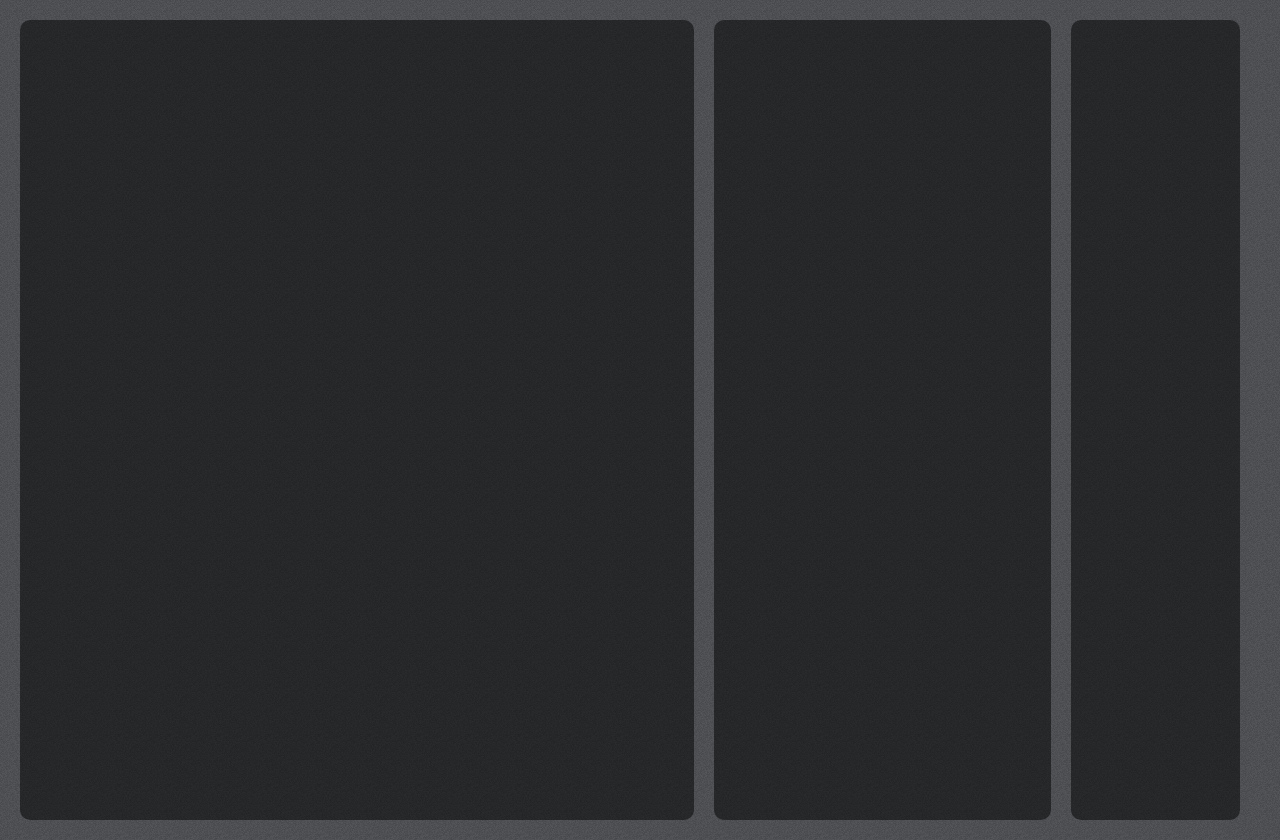
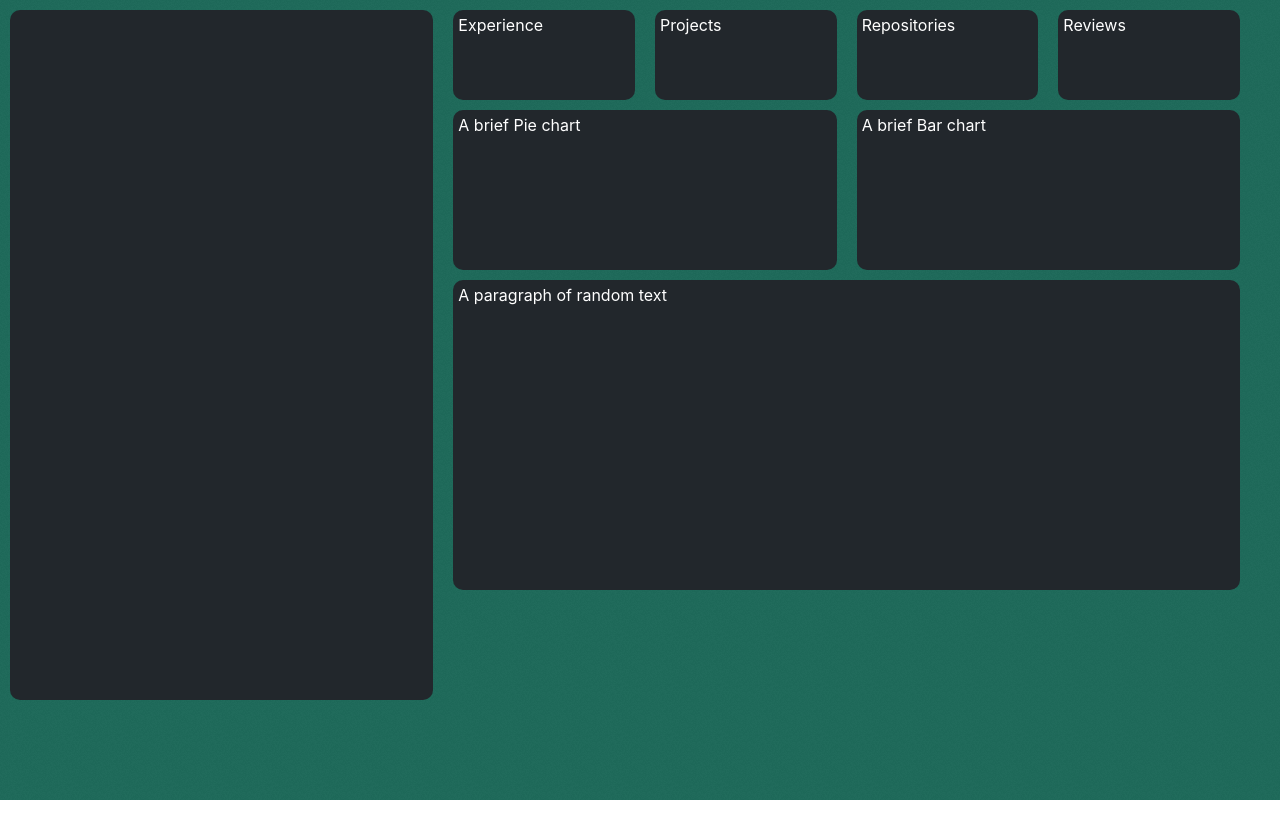
Before and after one commit to Jonathan001121/fitproclub, a React (Vite) app: page /dashboard in a window 1280 px wide. After the commit the page ends 800 px from the top, so only its background shows below. Built offline with nearby package versions, Linux system fonts and the light colour scheme.

Commit message:
dashboard draft 2

```diff
--- a/src/Components/Dashboard/Dashboard.css
+++ b/src/Components/Dashboard/Dashboard.css
@@ -1,24 +1,67 @@
+
 .dashboard {
     display: flex;
     justify-content: space-between;
     height: 100vh;
-    padding: 20px;
+
+    background-color: rgba(10, 119, 94, 0.673)
   }
+.left {
+  flex: 1;
+  margin: 10px;
+  height:85%;
+}
+
+.right {
+  flex: 2;
+  margin-left: 10px;
+  margin-right: 10px;
+  height:90%;
+}
 
 .container {
     border-radius: 10px;
-    background-color: rgba(0,0,0,0.5);
+    background-color: rgb(34, 39, 44);
     margin-right: 20px;
-}
+    padding: 5px;
+    color: white;
+  }
 
 .large {
-    flex: 2;
+  width: 100%;
+  height:100%;
+
 }
 
 .medium {
-    flex: 1;
+  width: 100%;
+  height: 150px;
+
 }
 
 .small {
-    flex: 0.5;
+  width: 100%;
+  height: 80px;
+
 }
+
+.long {
+  width: 100%;
+  height: 300px;
+
+}
+.row-1{
+    display: flex;
+    flex-direction: row;
+    margin: 10px;
+}
+.row-2{
+    display: flex;
+    flex-direction: row;
+    margin: 10px;
+}
+.row-3{
+    display: flex;
+    flex-direction: row;
+    margin: 10px;
+}
--- a/src/Components/Dashboard/Dashboard.jsx
+++ b/src/Components/Dashboard/Dashboard.jsx
@@ -4,9 +4,25 @@ import './Dashboard.css';
 const Dashboard = () => {
   return (
     <div className="dashboard">
-      <div className="container large"></div>
-      <div className="container medium"></div>
-      <div className="container small"></div>
+      <div className="left">
+        <div className="container large"></div>
+      </div>
+      <div className="right">
+        <div className="row-1">
+           <div className="container small">Experience</div>
+           <div className="container small">Projects</div>
+           <div className="container small">Repositories</div>
+           <div className="container small">Reviews</div>
+        </div>
+
+        <div className="row-2">
+          <div className="container medium">A brief Pie chart</div>
+          <div className="container medium">A brief Bar chart</div>
+        </div>
+        <div className="row-3">
+          <div className="container long">A paragraph of random text</div>
+        </div>
+      </div>
     </div>
   );
 };
```
Also changed, not shown: src/App.jsx (line endings or trailing spaces).
